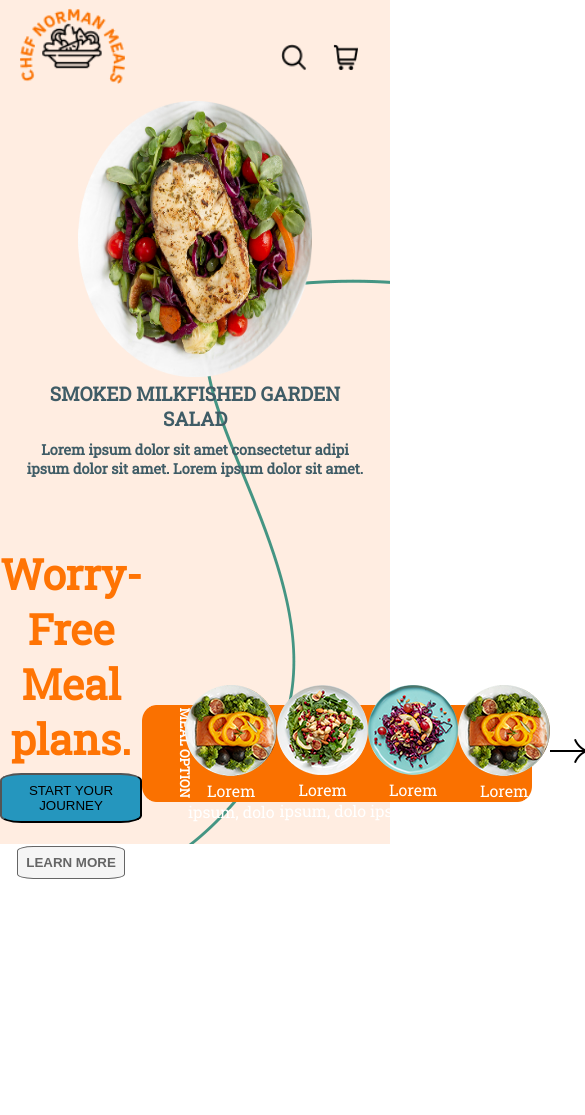
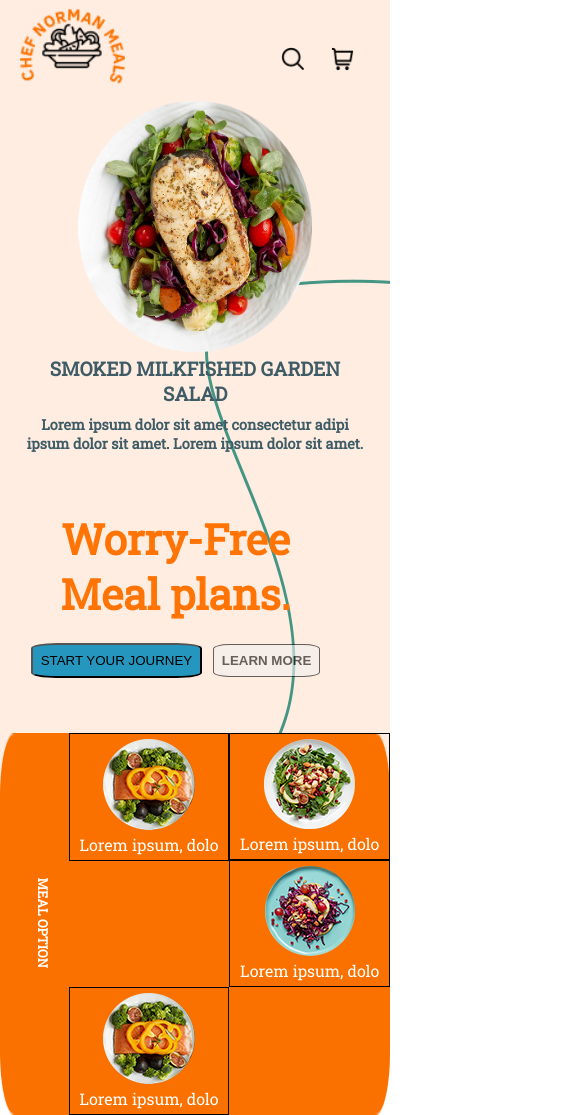
Before and after one commit to Musadkhan/MealPlan.github.io, a plain HTML site: page Index.html in a window 390 px wide. Shown: the whole page, 585 px wide, since content can reach past the window. Before the commit the page ends 879 px from the top, so only its background shows below. Drawn offline with Linux system fonts and the light colour scheme.

Commit message:
responsive 1.0

```diff
--- a/Index.html
+++ b/Index.html
@@ -63,7 +63,7 @@
                             <center><h6><img src="Images/HomePlate2.png" alt=""><br>Lorem ipsum, dolo</h6></center>
                             <center><h6><img src="Images/HomePlate3.png" alt=""><br>Lorem ipsum, dolo</h6></center>
                             <center><h6><img src="Images/HomePlate1.png" alt=""><br>Lorem ipsum, dolo</h6></center>
-                            <center><h6><img onclick="show()" src="Images/Arrow.png" alt=""><br></h6></center>
+                           <div class="arrow"> <center><h6><img onclick="show()" src="Images/Arrow.png" alt=""><br></h6></center></div>
                     </div>
 
                 </div>
--- a/style.css
+++ b/style.css
@@ -185,7 +185,7 @@ td{
 
     .Left{
         max-width: 100%;
-        height: 55%;
+        height: 50%;
         width: 100vh;
         /* display: flex;
         flex-direction: column;
@@ -210,17 +210,17 @@ td{
 
     .Right{
         max-width: 100%;
-        height: 45%;
+        height: 50%;
         width: 100vh;
-        display: flex;
+        /* display: flex;
         flex-direction: row;
-        /* border: 1px solid red; */
+        border: 1px solid red; */
     }
     .opt{
         width: 90%;
-        height: 70%;
-        display: flex;
-        flex-direction: column;
+        height: 60vh;
+        /* display: flex;
+        flex-direction: column; */
     }
     .Right h1{
         font-size: 100%;
@@ -228,12 +228,42 @@ td{
     }
 
     .SideBar{
-        height: 30%;
-        width: 100%;
+        height: auto;
+        width:100vw;
         max-width: 100vw;
     }
+    /* .SideBar h4{
+        padding-left: 0;
+        padding-right: 0;
+    } */
 
     /* .imgs{
         display: none;
     } */
 }
+
+
+@media screen and (max-width: 550px){
+    *{
+        box-sizing: border-box;
+    }
+    .imgs{
+
+        content: "";
+        clear: both;
+        display: table;
+    }
+    .column {
+
+      }
+    .imgs h6{
+        border: 1px solid black;
+        /* width: 50%; */
+        float: left;
+        width: 50%;
+        padding: 5px;
+    }
+    .arrow{
+        display: none;
+    }
+}
```
